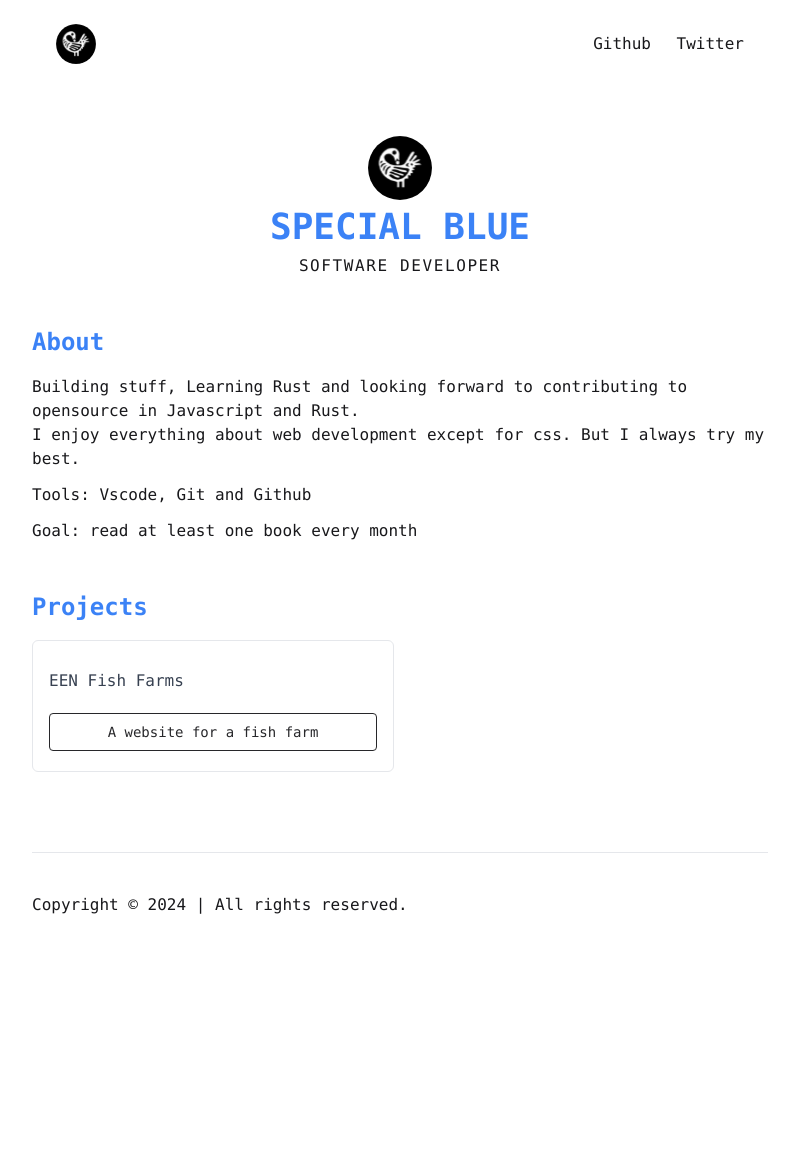
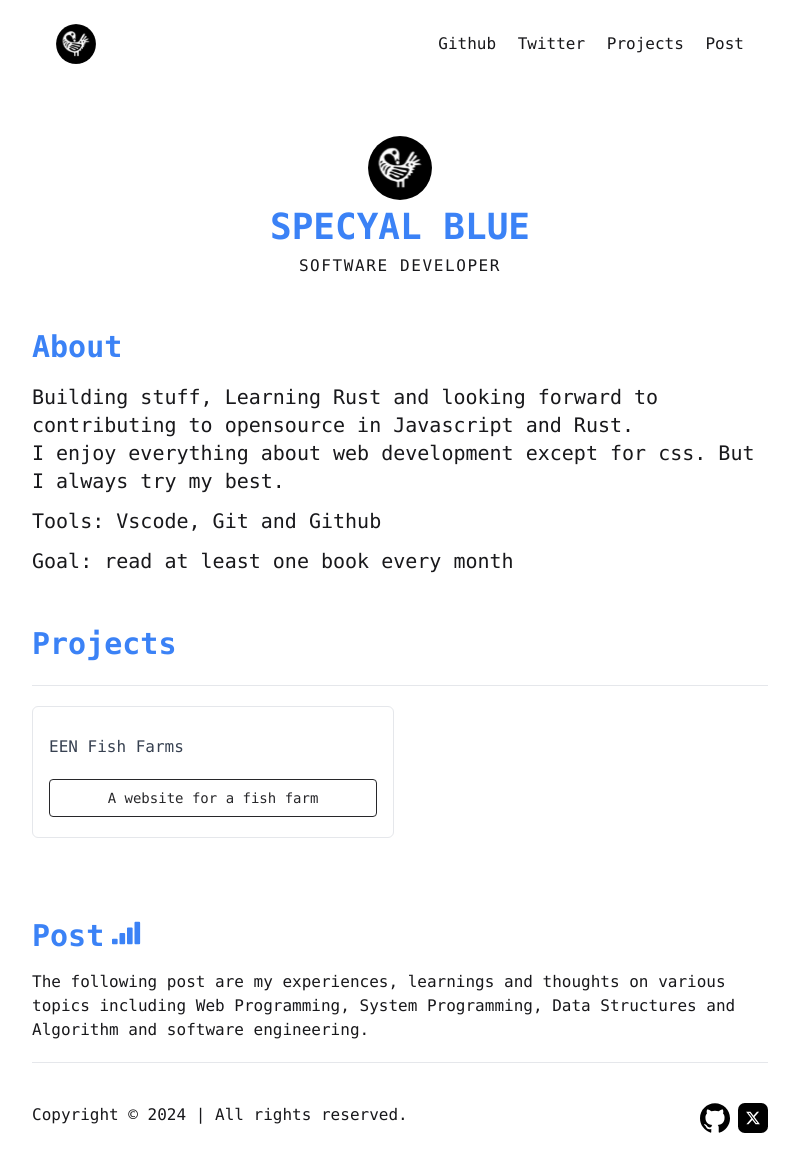
Before and after one commit to at-o/at-o.github.io, a Jekyll site: the page built from index.html, in a window 1280 px wide. Shown: the whole page, without its empty margins (240-1039 px from the left). Built offline with Jekyll 4.4.1, drawn with Linux system fonts in a browser that asks for light colours; nearby versions of some CDN libraries; before the commit the page ends 957 px from its top, so only the background shows below that.

Commit message:
A minor update

```diff
--- a/_layouts/default.html
+++ b/_layouts/default.html
@@ -3,7 +3,7 @@
     <head>
         <meta charset="UTF-8" />
         <meta name="viewport" content="width=device-width, initial-scale=1.0" />
-        <title>Specail-Blue</title>
+        <title>Specyal Blue</title>
         <link
             rel="shortcut icon"
             href="/assets/sankofa.svg"
--- a/index.html
+++ b/index.html
@@ -14,9 +14,11 @@ layout: default
                 />
             </a>
         </div>
-        <div class="space-x-4">
+        <div class="space-x-3">
             <a href="https://github.com/special-blue">Github</a>
             <a href="https://twitter.com/ChiefPortable">Twitter</a>
+            <a href="#project">Projects</a>
+            <a href="#post">Post</a>
         </div>
     </nav>
 
@@ -32,31 +34,36 @@ layout: default
             <h1
                 class="text-4xl text-blue-500 font-bold leading-normal uppercase"
             >
-                Special Blue
+                Specyal Blue
             </h1>
             <p class="tracking-widest uppercase">Software Developer</p>
         </div>
     </div>
 
     <section class="mb-12 text-zinc-900">
-        <h2 class="text-2xl text-blue-500 font-bold mb-4 leading-snug">
+        <h2 class="text-3xl text-blue-500 font-bold mb-4 leading-snug">
             About
         </h2>
-        <p>
+        <p class="text-xl">
             Building stuff, Learning Rust and looking forward to contributing to
             opensource in Javascript and Rust.
             <br />
             I enjoy everything about web development except for css. But I
             always try my best.
         </p>
-        <p class="my-3">Tools: Vscode, Git and Github</p>
-        <p>Goal: read at least one book every month</p>
+        <p class="my-3 text-xl">Tools: Vscode, Git and Github</p>
+        <p class="text-xl">Goal: read at least one book every month</p>
     </section>
 
     <section class="mb-20 text-gray-700">
-        <h2 class="text-2xl text-blue-500 font-bold mb-4 leading-snug">
+        <h2
+            id="project"
+            class="text-3xl text-blue-500 font-bold mb-4 leading-snug"
+        >
             Projects
         </h2>
+
+        <hr class="text-blue-500 w-100 my-5" />
 
         <div class="grid grid-cols-1 gap-3 sm:grid-cols-2">
             <article class="group rounded-md border py-5 px-4 pt-2">
@@ -74,9 +81,41 @@ layout: default
         </div>
     </section>
 
+    <section class="my-5">
+        <h2 id="post" class="text-3xl text-blue-500 font-bold mb-4 flex">
+            Post
+            <svg
+                xmlns="http://www.w3.org/2000/svg"
+                width="30"
+                height="30"
+                fill="currentColor"
+                class="bi bi-reception-4 mx-2"
+                viewBox="0 0 16 16"
+            >
+                <path
+                    d="M0 11.5a.5.5 0 0 1 .5-.5h2a.5.5 0 0 1 .5.5v2a.5.5 0 0 1-.5.5h-2a.5.5 0 0 1-.5-.5zm4-3a.5.5 0 0 1 .5-.5h2a.5.5 0 0 1 .5.5v5a.5.5 0 0 1-.5.5h-2a.5.5 0 0 1-.5-.5zm4-3a.5.5 0 0 1 .5-.5h2a.5.5 0 0 1 .5.5v8a.5.5 0 0 1-.5.5h-2a.5.5 0 0 1-.5-.5zm4-3a.5.5 0 0 1 .5-.5h2a.5.5 0 0 1 .5.5v11a.5.5 0 0 1-.5.5h-2a.5.5 0 0 1-.5-.5z"
+                />
+            </svg>
+        </h2>
+        <p>
+            The following post are my experiences, learnings and thoughts on
+            various topics including Web Programming, System Programming, Data
+            Structures and Algorithm and software engineering.
+        </p>
+    </section>
+
     <hr class="text-blue-500 w-100" />
 
-    <div class="py-10">
+    <div class="py-10 flex justify-between">
         <p>Copyright &copy; 2024 | All rights reserved.</p>
+        <div class="flex space-x-2">
+            <img
+                src="assets/github.svg"
+                alt="github logo"
+                width="30"
+                height="23"
+            />
+            <img src="assets/x.svg" alt="github logo" width="30" height="23" />
+        </div>
     </div>
 </main>
```
Also changed, not shown: assets/recep.svg (added).
